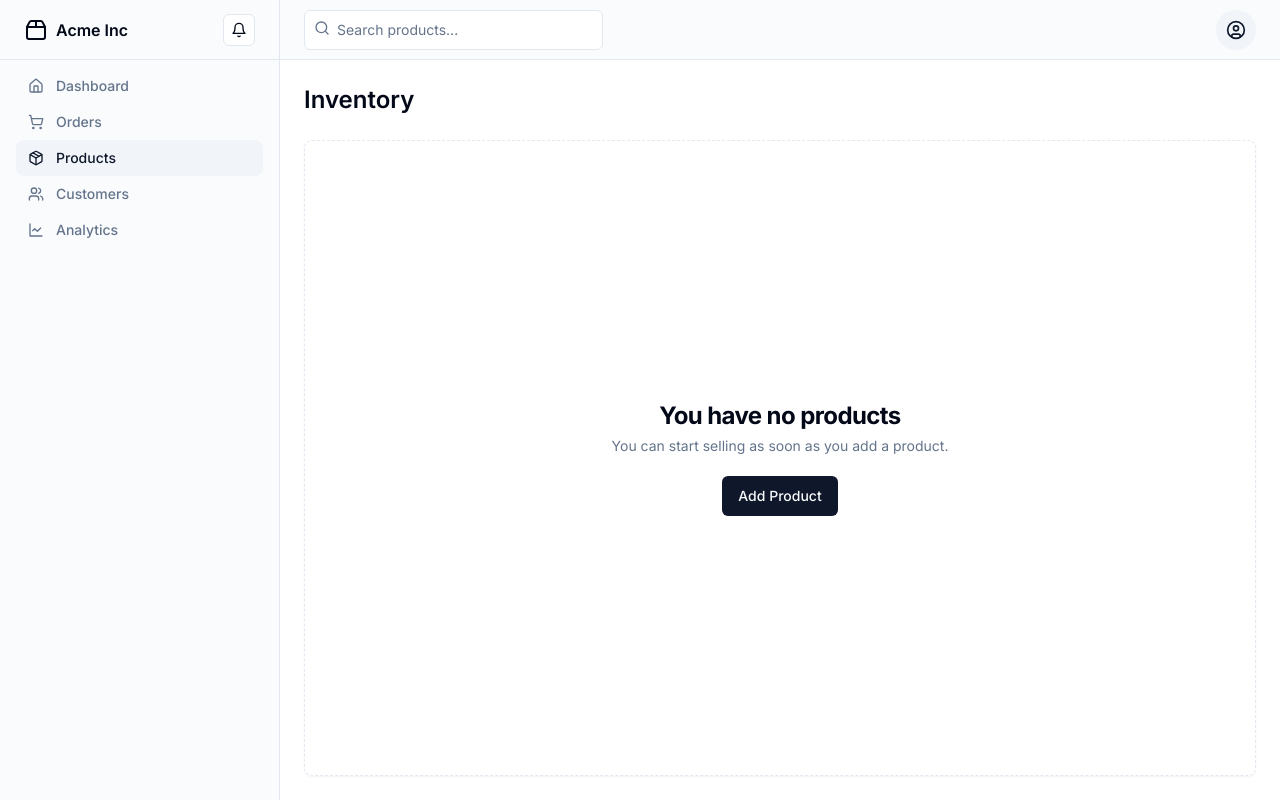
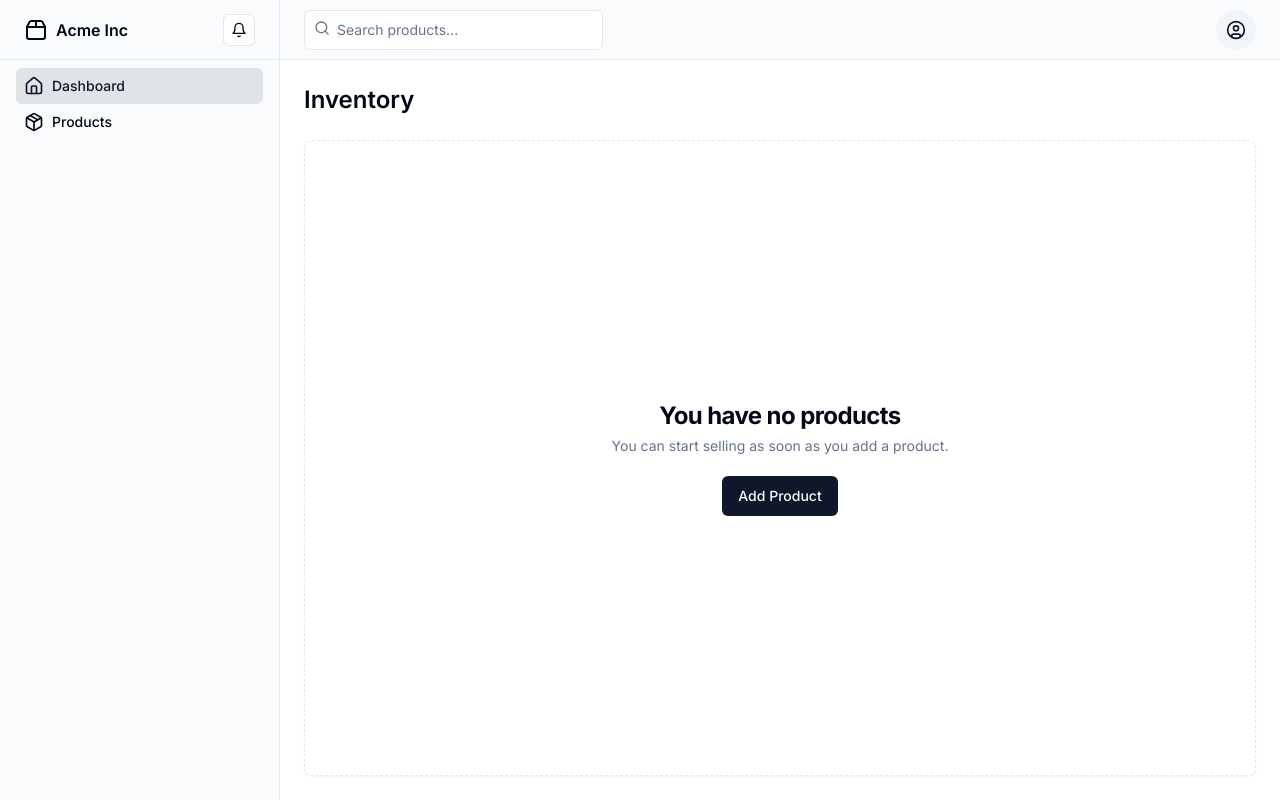
Before and after one commit to adiazt01/merchminder, a Next.js app: page /dashboard in a window 1280 px wide. Built offline with nearby package versions, Linux system fonts and the light colour scheme.

Commit message:
Refactor code to remove unused imports and components, and update .gitignore

```diff
--- a/src/app/(landing)/page.tsx
+++ b/src/app/(landing)/page.tsx
@@ -1,6 +1,5 @@
 
 import { Button } from "@/components/ui/button";
-import { auth } from "@/utils/auth";
 import {
   BoldIcon,
   MountainIcon,
@@ -44,7 +43,7 @@ export default async function Home() {
               CTA
             </Link>
           </nav>
-          <Button className="ml-auto lg:hidden" variant="primary">
+          <Button className="ml-auto lg:hidden" variant="default">
             Menu
           </Button>
         </header>
--- /dev/null
+++ b/src/app/dashboard/products/page.tsx
@@ -0,0 +1,11 @@
+export default function ProductsPage() {
+  return (
+    <main className="flex flex-1 flex-col gap-4 p-4 lg:gap-6 lg:p-6">
+      <div className="flex items-center">
+        <h1 className="text-lg font-semibold md:text-2xl">
+            Products
+        </h1>
+      </div>
+    </main>
+  );
+}
--- /dev/null
+++ b/src/components/sidebar/NavLink.tsx
@@ -0,0 +1,35 @@
+import { LucideIcon } from "lucide-react";
+import Link from "next/link";
+import { usePathname } from "next/navigation";
+import clsx from 'clsx';
+
+interface NavLinkProps {
+    link: {
+      name: string;
+      href: string;
+      icon: LucideIcon;
+    };
+  }
+
+export function NavLink({ link }: NavLinkProps) {
+  const pathname = usePathname();
+
+  const { name, href } = link;
+
+  return (
+    <Link
+      key={name}
+      href={href}
+      className={clsx(
+        "flex items-center gap-2 p-2 rounded-md",
+        {
+          "bg-primary/10 text-primary": pathname === href,
+          "hover:bg-primary/5 hover:text-primary": pathname !== href,
+        }
+      )}
+    >
+      <link.icon className="h-5 w-5" />
+      <span>{name}</span>
+    </Link>
+  );
+}
--- /dev/null
+++ b/src/components/sidebar/NavLinkMobile.tsx
@@ -0,0 +1,29 @@
+import { LucideIcon } from "lucide-react";
+import Link from "next/link";
+import { usePathname } from "next/navigation";
+import clsx from "clsx";
+
+interface NavLinkProps {
+  link: {
+    name: string;
+    href: string;
+    icon: LucideIcon;
+  };
+}
+
+export function NavLinkMobile({ link }: NavLinkProps) {
+  const pathname = usePathname();
+  const { name, href } = link;
+  return (
+    <Link
+      href={href}
+      className={clsx("flex items-center gap-2 p-2 rounded-md", {
+        "bg-primary/10 text-primary": pathname === href,
+        "hover:bg-primary/5 hover:text-primary": pathname !== href,
+      })}
+    >
+      <link.icon className="h-6 w-6" />
+      <span>{name}</span>
+    </Link>
+  );
+}
--- a/src/components/sidebar/SidebarDashboard.tsx
+++ b/src/components/sidebar/SidebarDashboard.tsx
@@ -1,68 +1,33 @@
+"use client";
+
 import Link from "next/link";
-import { Package2, Bell, Home, ShoppingCart, Package, Users, LineChart } from "lucide-react";
+import { Package2, Bell } from "lucide-react";
 import { Button } from "@/components/ui/button";
+import { MENU_DASHBOARD } from "@/utils/menuUtils";
+import { NavLink } from "./NavLink";
 
-export function SidebarDashboard(){
+export async function SidebarDashboard() {
   return (
     <aside className="hidden border-r bg-muted/40 md:block">
       <div className="flex h-full max-h-screen flex-col gap-2">
         <div className="flex h-14 items-center border-b px-4 lg:h-[60px] lg:px-6">
-            <Link
-              href="/"
-              className="flex items-center gap-2 font-semibold"
-            >
+          <Link href="/" className="flex items-center gap-2 font-semibold">
             <Package2 className="h-6 w-6" />
             <span className="">Acme Inc</span>
           </Link>
-            <Button
-              variant="outline"
-              size="icon"
-              className="ml-auto h-8 w-8"
-            >
+          <Button variant="outline" size="icon" className="ml-auto h-8 w-8">
             <Bell className="h-4 w-4" />
             <span className="sr-only">Toggle notifications</span>
           </Button>
         </div>
         <div className="flex-1">
           <nav className="grid items-start px-2 text-sm font-medium lg:px-4">
-              <Link
-                href="#"
-                className="flex items-center gap-3 rounded-lg px-3 py-2 text-muted-foreground transition-all hover:text-primary"
-              >
-                <Home className="h-4 w-4" />
-                Dashboard
-              </Link>
-              <Link
-                href="#"
-                className="flex items-center gap-3 rounded-lg px-3 py-2 text-muted-foreground transition-all hover:text-primary"
-              >
-                <ShoppingCart className="h-4 w-4" />
-                Orders
-              </Link>
-              <Link
-                href="#"
-                className="flex items-center gap-3 rounded-lg bg-muted px-3 py-2 text-primary transition-all hover:text-primary"
-              >
-                <Package className="h-4 w-4" />
-                Products{" "}
-              </Link>
-              <Link
-                href="#"
-                className="flex items-center gap-3 rounded-lg px-3 py-2 text-muted-foreground transition-all hover:text-primary"
-              >
-                <Users className="h-4 w-4" />
-                Customers
-              </Link>
-              <Link
-                href="#"
-                className="flex items-center gap-3 rounded-lg px-3 py-2 text-muted-foreground transition-all hover:text-primary"
-              >
-                <LineChart className="h-4 w-4" />
-                Analytics
-              </Link>
+            {MENU_DASHBOARD.map((link) => (
+              <NavLink key={link.name} link={link} />
+            ))}
           </nav>
         </div>
       </div>
     </aside>
-    )
+  );
 }
--- a/src/components/sidebar/SidebarMobile.tsx
+++ b/src/components/sidebar/SidebarMobile.tsx
@@ -1,10 +1,13 @@
+"use client";
+
 import { Sheet, SheetTrigger, SheetContent } from "@/components/ui/sheet";
 import { Button } from "@/components/ui/button";
-import { Badge } from "@/components/ui/badge";
 import Link from "next/link";
-import { Home, LineChart, Menu, Package, Package2, ShoppingCart, Users } from "lucide-react";
+import { Home, LineChart, Menu, Package, Package2, Users } from "lucide-react";
+import { MENU_DASHBOARD } from "@/utils/menuUtils";
+import { NavLinkMobile } from "./NavLinkMobile";
 
-export function SidebarMobile(){
+export function SidebarMobile() {
   return (
     <Sheet>
       <SheetTrigger asChild>
@@ -22,46 +25,11 @@ export function SidebarMobile(){
             <Package2 className="h-6 w-6" />
             <span className="sr-only">Acme Inc</span>
           </Link>
-            <Link
-              href="#"
-              className="mx-[-0.65rem] flex items-center gap-4 rounded-xl px-3 py-2 text-muted-foreground hover:text-foreground"
-            >
-              <Home className="h-5 w-5" />
-              Dashboard
-            </Link>
-            <Link
-              href="#"
-              className="mx-[-0.65rem] flex items-center gap-4 rounded-xl bg-muted px-3 py-2 text-foreground hover:text-foreground"
-            >
-              <ShoppingCart className="h-5 w-5" />
-              Orders
-              <Badge className="ml-auto flex h-6 w-6 shrink-0 items-center justify-center rounded-full">
-                6
-              </Badge>
-            </Link>
-            <Link
-              href="#"
-              className="mx-[-0.65rem] flex items-center gap-4 rounded-xl px-3 py-2 text-muted-foreground hover:text-foreground"
-            >
-              <Package className="h-5 w-5" />
-              Products
-            </Link>
-            <Link
-              href="#"
-              className="mx-[-0.65rem] flex items-center gap-4 rounded-xl px-3 py-2 text-muted-foreground hover:text-foreground"
-            >
-              <Users className="h-5 w-5" />
-              Customers
-            </Link>
-            <Link
-              href="#"
-              className="mx-[-0.65rem] flex items-center gap-4 rounded-xl px-3 py-2 text-muted-foreground hover:text-foreground"
-            >
-              <LineChart className="h-5 w-5" />
-              Analytics
-            </Link>
+          {MENU_DASHBOARD.map((link) => (
+            <NavLinkMobile key={link.name} link={link} />
+          ))}
         </nav>
       </SheetContent>
     </Sheet>
-    )
+  );
 }
--- /dev/null
+++ b/src/utils/menuUtils.ts
@@ -0,0 +1,14 @@
+import { Home, Package } from "lucide-react";
+
+export const MENU_DASHBOARD = [
+    {
+        name: "Dashboard",
+        icon: Home,
+        href: "/dashboard",
+    },
+    {
+        name: "Products",
+        icon: Package,
+        href: "/dashboard/products",
+    }
+]
```
Lines whose indentation alone changed are shown as unchanged.
